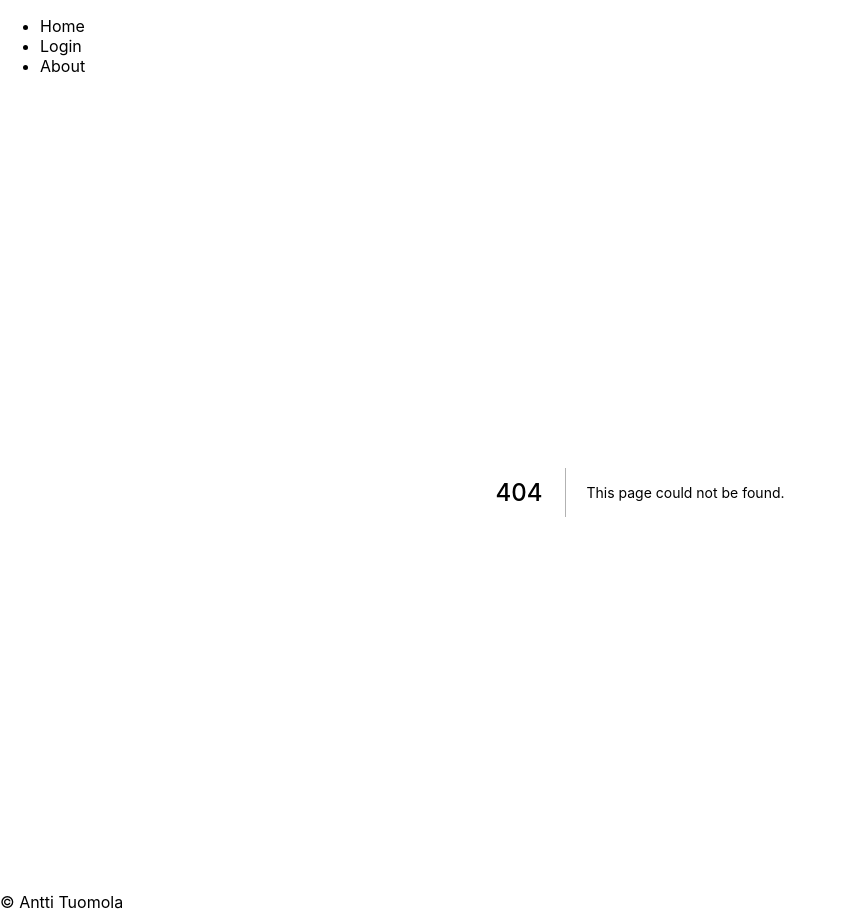
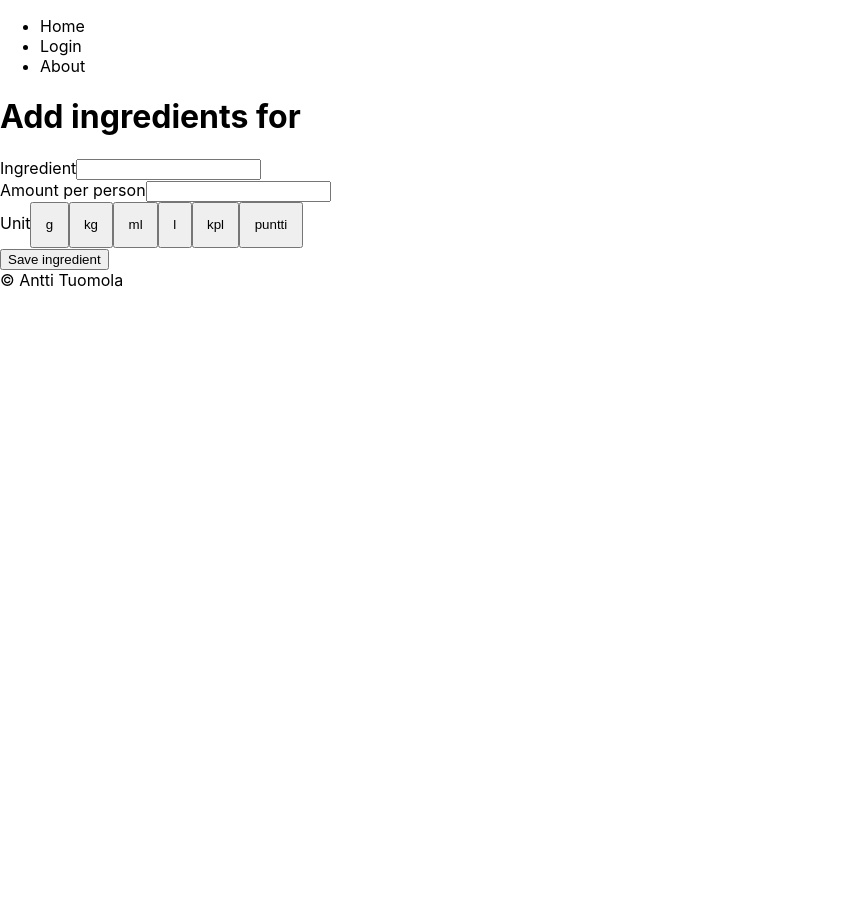
Before and after one commit to anttituomola/ostoslista, a Next.js app: page /admin/createRecipeRow in a window 1280 px wide. Before the commit this address had no page. Shown: the whole page, without its empty margins (0-843 px from the left). After the commit the page ends 800 px from the top, so only its background shows below. Built offline with nearby package versions, Linux system fonts and the light colour scheme.

Commit message:
Add recipe row

```diff
--- a/components/createRecipe/AddRecipeRow.js
+++ b/components/createRecipe/AddRecipeRow.js
@@ -1,17 +1,60 @@
 import { useState } from "react"
 import styles from "/styles/AddRecipe.module.css"
+import { v4 as uuid } from "uuid"
+import { useRouter } from "next/router"
 
 const AddRecipeRow = () => {
+    const router = useRouter()
     const [amountPerPerson, setAmountPerPerson] = useState(0)
+    const [ingredientInput, setIngredient] = useState("")
     const [measureUnit, setMeasureUnit] = useState("")
     const measureUnits = ["g", "kg", "ml", "l", "kpl", "puntti",]
+
+    console.log(router.query)
 
     const unitSelector = (unit) => {
         setMeasureUnit(unit)
     }
 
+    const saveIngredients = () => {
+        console.log("clicked")
+        const ingredient = {
+            id: uuid(),
+            name: ingredientInput,
+        }
+        const recipeRow = {
+            id: uuid(),
+            amountPerPerson: parseFloat(amountPerPerson),
+            name: ingredientInput,
+            unit: measureUnit,
+            recipeId: router.query.recipeId,
+            // ingredients?
+        }
+
+        fetch("/api/addRecipeRow", {
+            method: "POST",
+            headers: {
+                "Content-Type": "application/json",
+            },
+            body: JSON.stringify(recipeRow),
+        })
+            .then((res) => {
+                console.log(res)
+            })
+            .catch((err) => {
+                console.log(err)
+            }
+        )
+    }
+
+
 return (
     <>
+    <h1>Add ingredients for {router.query.recipeName}</h1>
+        <div>
+            <span>Ingredient</span>
+            <input type="text" onChange={(event) => setIngredient(event.target.value)} />
+        </div>
         <div>
             <span>Amount per person</span>
             <input type="number" onChange={(event) => setAmountPerPerson(event.target.value)} />
@@ -25,6 +68,7 @@ const AddRecipeRow = () => {
                 {unit}
             </button>)}
         </div>
+        <button onClick={() => saveIngredients()}>Save ingredient</button>
     </>
 )
 }
--- a/pages/createRecipe.js
+++ b/pages/admin/createRecipe.js
@@ -5,7 +5,6 @@ const createRecipe = () => {
   return (
     <>
       <RecipeData />
-      <RecipeRow />
     </>
   )
 }
--- /dev/null
+++ b/pages/admin/createRecipeRow.js
@@ -0,0 +1,9 @@
+import AddRecipeRow from "components/createRecipe/AddRecipeRow"
+
+const createRecipeRow = () => {
+  return (
+    <AddRecipeRow />
+  )
+}
+
+export default createRecipeRow
--- /dev/null
+++ b/pages/api/addRecipeRow.js
@@ -0,0 +1,31 @@
+import prisma from "prisma/prisma"
+
+const addRecipe = async (req, res) => {
+    if (req.method === "POST") {
+        try {
+            const { id, amountPerPerson, name, unit, recipeId } = req.body
+            const recipeRow = await prisma.reciperows.create({
+                data: {
+                    id,
+                    amountPerPerson,
+                    name,
+                    unit,
+                    recipe: {
+                        connect: {
+                            id: recipeId
+                        }
+                    }
+                }
+            })
+            res.statusCode = 200
+            res.setHeader("Content-Type", "application/json")
+            res.end(JSON.stringify({ "Added: " : recipeRow }))
+        } catch (err) {
+            res.statusCode = 500
+            res.setHeader("Content-Type", "application/json")
+            res.end(JSON.stringify({ status: "error", message: err.message }))
+        }
+    }
+}
+
+export default addRecipe
```
Also changed, not shown: components/createRecipe/RecipeData.js (+9 -0 lines), pages/api/addIngredient.js (added). Lines whose indentation alone changed are shown as unchanged.
